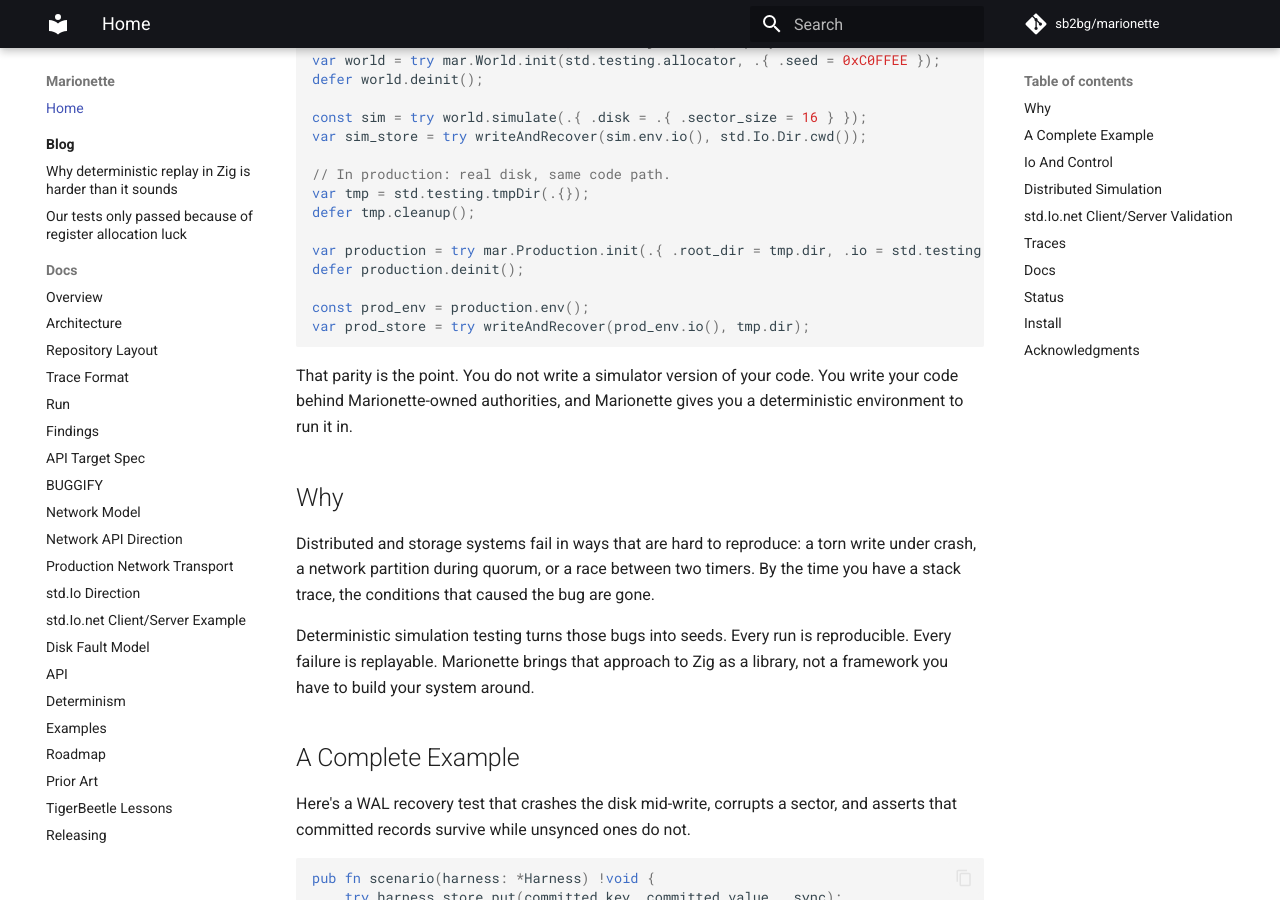
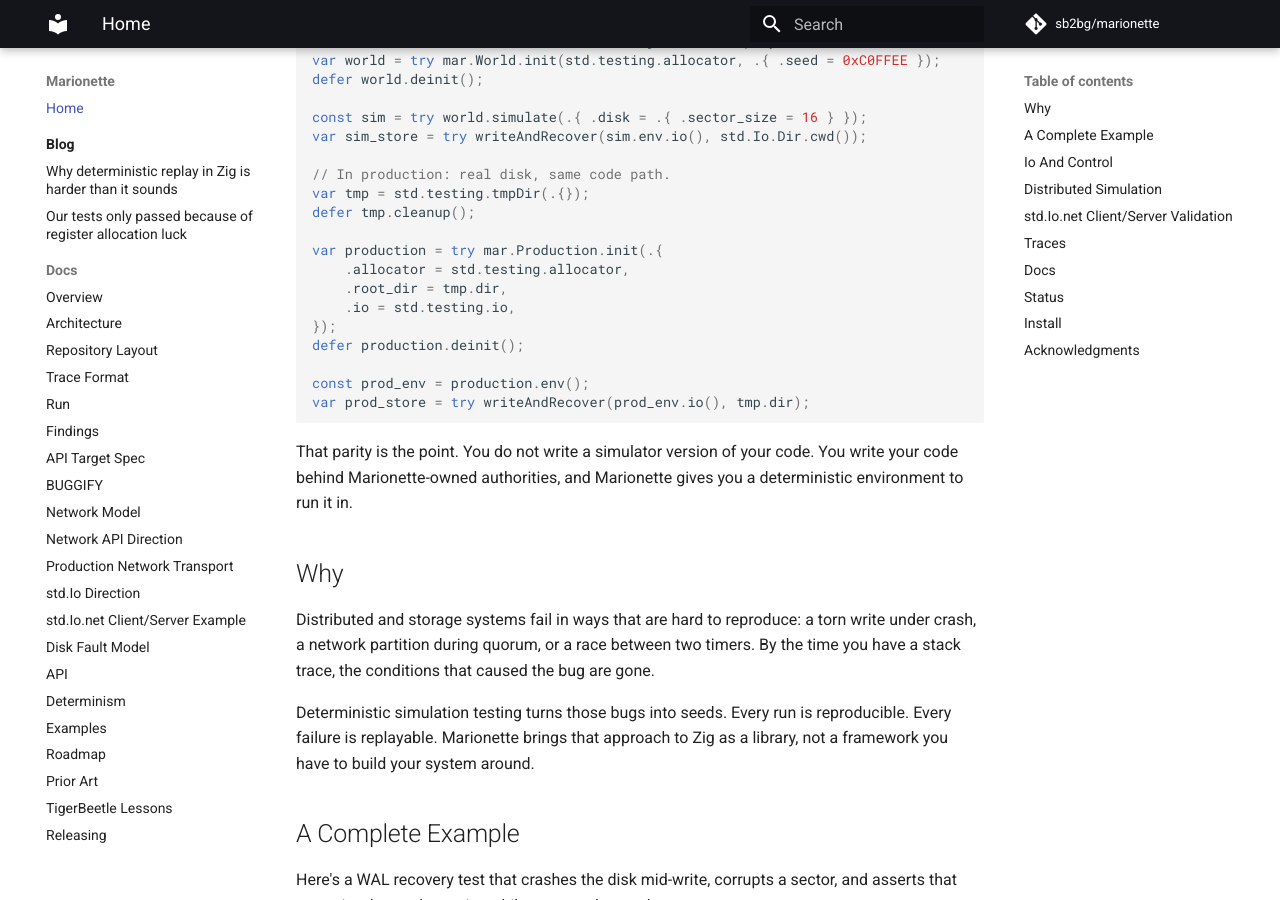
Before and after one commit to sb2bg/marionette, an MkDocs documentation site: the page built from docs/index.md, in a window 1280 px wide and 900 px high, scrolled down 656 px. Built offline with MkDocs 1.6.1 and Material for MkDocs 9.7.7, drawn with Linux system fonts in a browser that asks for light colours; comment, search, counter and statistics services are not loaded.

Commit message:
Require allocator for Production init

```diff
--- a/docs/index.md
+++ b/docs/index.md
@@ -38,7 +38,11 @@ var sim_store = try writeAndRecover(sim.env.io(), std.Io.Dir.cwd());
 var tmp = std.testing.tmpDir(.{});
 defer tmp.cleanup();
 
-var production = try mar.Production.init(.{ .root_dir = tmp.dir, .io = std.testing.io });
+var production = try mar.Production.init(.{
+    .allocator = std.testing.allocator,
+    .root_dir = tmp.dir,
+    .io = std.testing.io,
+});
 defer production.deinit();
 
 const prod_env = production.env();
```
Also changed, not shown: docs/api.md (+1 -0 lines), 5 other files.
